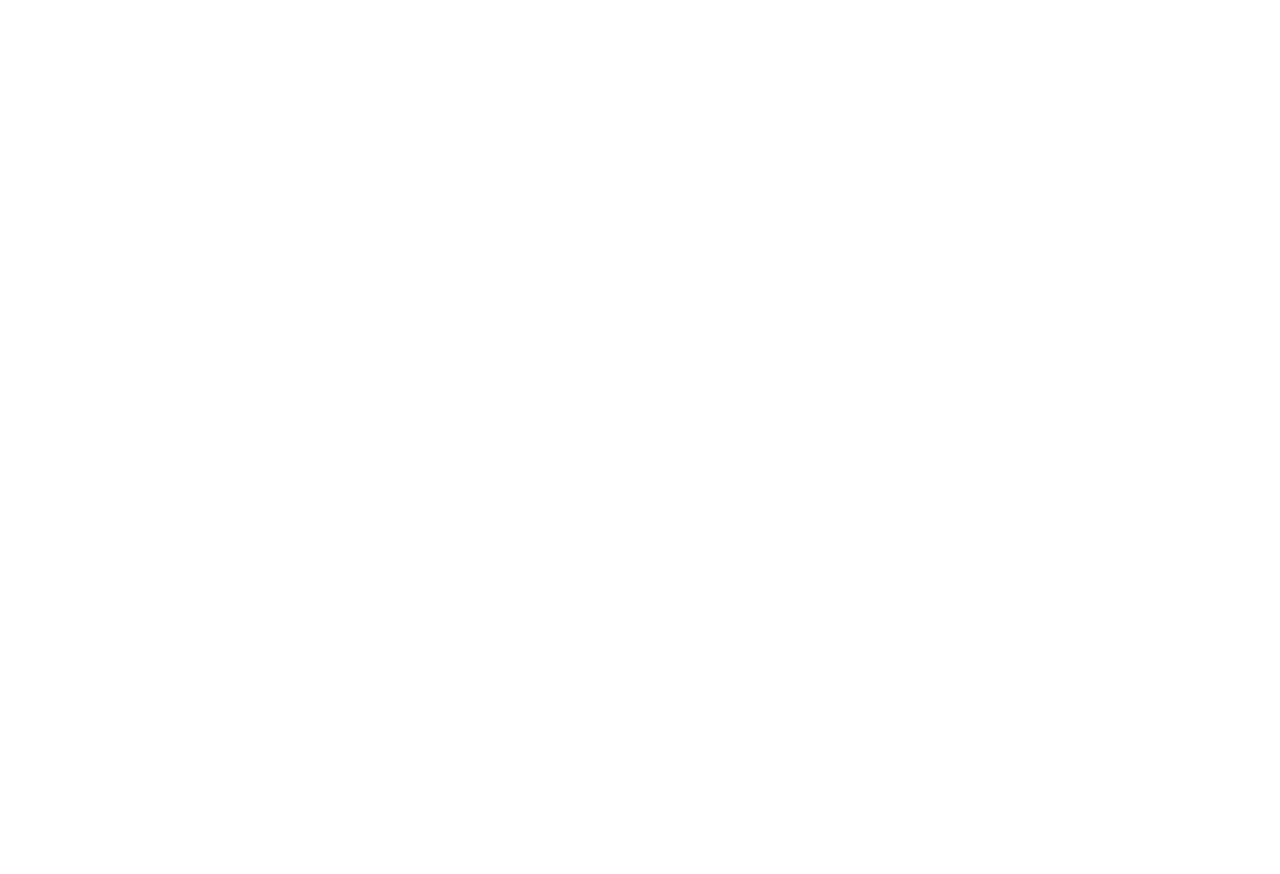
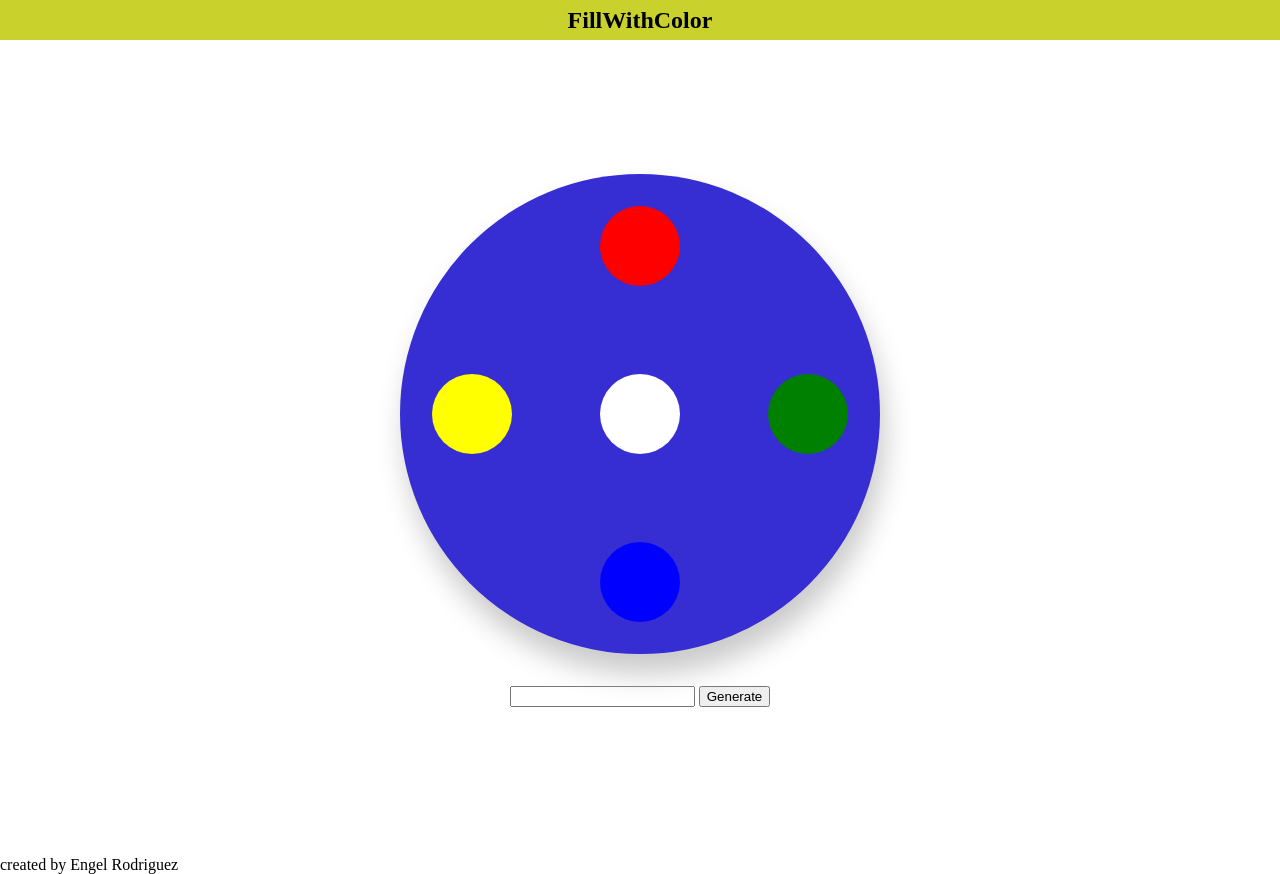
Before and after one commit to EngelBRod/fillWithColor, a plain HTML site: page index.html in a window 1280 px wide. Before the commit the page ends 800 px from the top, so only its background shows below. Drawn offline with Linux system fonts and the light colour scheme.

Commit message:
Html, Adding css

```diff
--- /dev/null
+++ b/css/style.css
@@ -0,0 +1,90 @@
+body,html{
+    width: 100%;
+    height: 100%;
+    margin: 0;
+    padding: 0;
+}
+
+
+header{
+    width: 100%;
+    height: 2.5em;
+    background-color:#C9D22D ;
+    padding: 0;
+    margin: 0;
+    display: flex;
+    align-items: center;
+    justify-content: center;
+}
+header>nav{
+    width: 80%;
+    padding: 0;
+    margin: auto;
+    text-align: center;
+
+}
+header>nav>h1{
+  padding: 0;
+  margin: 0;
+}
+main{
+    width: 100%;
+    height: 100%;
+    display: flex;
+    flex-direction: column;
+    justify-content: center;
+    align-items: center;
+}
+
+#palette{
+    background-color:#362DD2 ;
+    width: 30em;
+    height: 30em;
+    border-radius: 50%;
+    position: relative;
+    box-shadow: 5px 20px 28px #cacaca;
+}
+
+.color{
+    position: absolute;
+    width: 5em;
+    height: 5em;
+    border-radius: 50%;
+
+
+}
+#red{
+    background-color: red;
+    left:12.5em;
+    margin-top:2em;
+}
+#blue{
+    background-color: blue;
+    left:12.5em;
+    top:25em;
+    margin-top:-2em;
+}
+#yellow{
+    background-color: yellow;
+    left:0;
+    top:12.5em;
+    margin-left: 2em;
+
+}
+#green{
+    background-color: green;
+    right:0;
+    top:12.5em;
+    margin-right: 2em;
+
+}
+#white{
+    background-color: #fff;
+    left: 12.5em;
+    top:12.5em;
+
+}
+
+main>form{
+    margin-top: 2em;
+}
--- a/index.html
+++ b/index.html
@@ -1,5 +1,46 @@
 <!DOCTYPE html>
 <html lang='en'>
-    <head></head>
-    <body></body>
+    <head>
+        <meta charset="utf-8">
+        <meta name="viewport" content="width=device-width,initial-scale=1">
+        <meta name="description" content="Color changer web app">
+        <title>fillWithColor</title>
+        <link rel="stylesheet" href="/css/style.css" >
+    </head>
+    <body>
+        <header>
+            <nav>
+                <h1>
+                    FillWithColor
+                </h1>
+            </nav>
+        </header>
+        <main>
+            <div id="palette">
+                <div class="color" id="red">
+
+                </div>
+                <div class="color" id="blue">
+
+                </div>
+                <div class="color" id="yellow">
+
+                </div>
+                <div class="color" id="green">
+
+                </div>
+                <div class="color" id="white">
+
+                </div>
+            </div>
+            <form>
+                <input type="text" name="color" required>
+                <button>Generate </button>
+            </form>
+
+        </main>
+        <footer>
+            <p>created by Engel Rodriguez </p>
+        </footer>
+    </body>
 </html>
```
